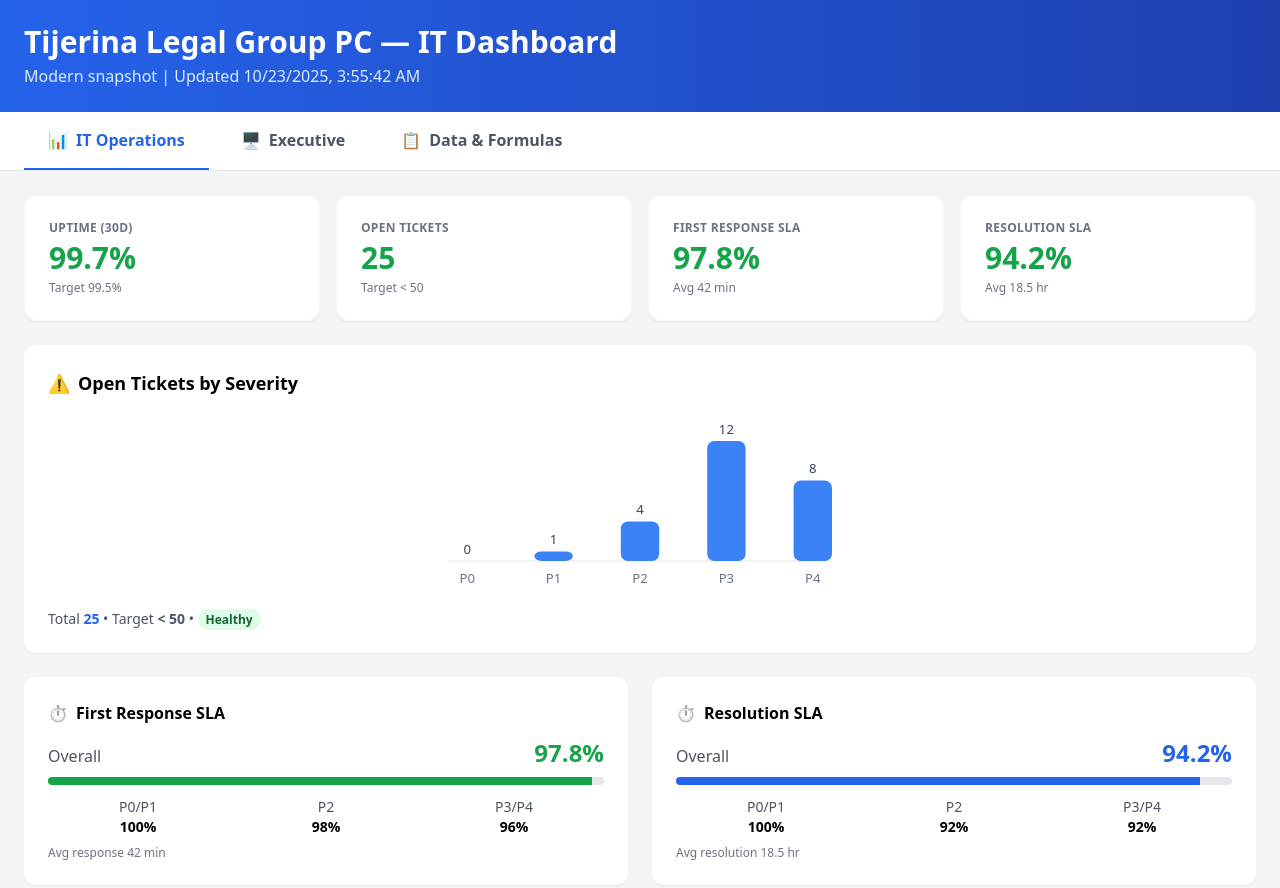
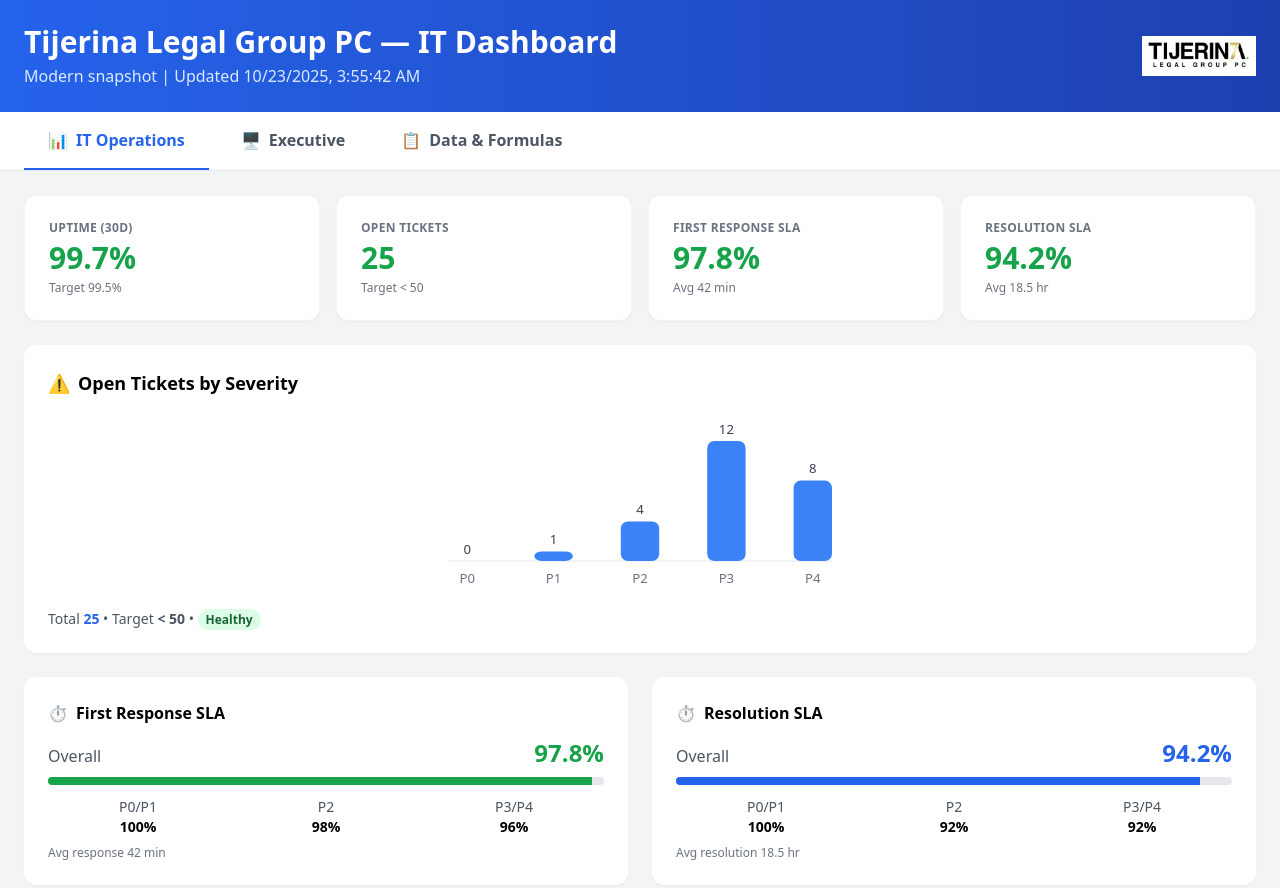
Before and after one commit to rudymartinezai/tijerina-it-dashboard, a plain HTML site: page index.html in a window 1280 px wide. Shown: the top 888 px of the page. Drawn offline with nearby package versions, Linux system fonts and the light colour scheme.

Commit message:
Update index.html

```diff
--- a/index.html
+++ b/index.html
@@ -193,9 +193,20 @@
     { className: "bg-gradient-to-r from-blue-600 to-blue-800 text-white p-6 shadow" },
     React.createElement(
       "div",
-            { className: "max-w-7xl mx-auto" },
+      { className: "max-w-7xl mx-auto flex items-center justify-between" },
+      // Left section
+      React.createElement(
+        "div",
+        null,
         React.createElement("h1", { className: "text-3xl font-bold mb-1" }, "Tijerina Legal Group PC — IT Dashboard"),
         React.createElement("p", { className: "text-blue-100" }, "Modern snapshot | Updated " + now)
+      ),
+      // Right section (logo)
+      React.createElement("img", {
+        src: "./tijerina.jpg",
+        alt: "Tijerina Legal Group PC Logo",
+        className: "h-10 w-auto ml-4"
+      })
     )
   );
 }
```
Lines whose indentation alone changed are shown as unchanged.
